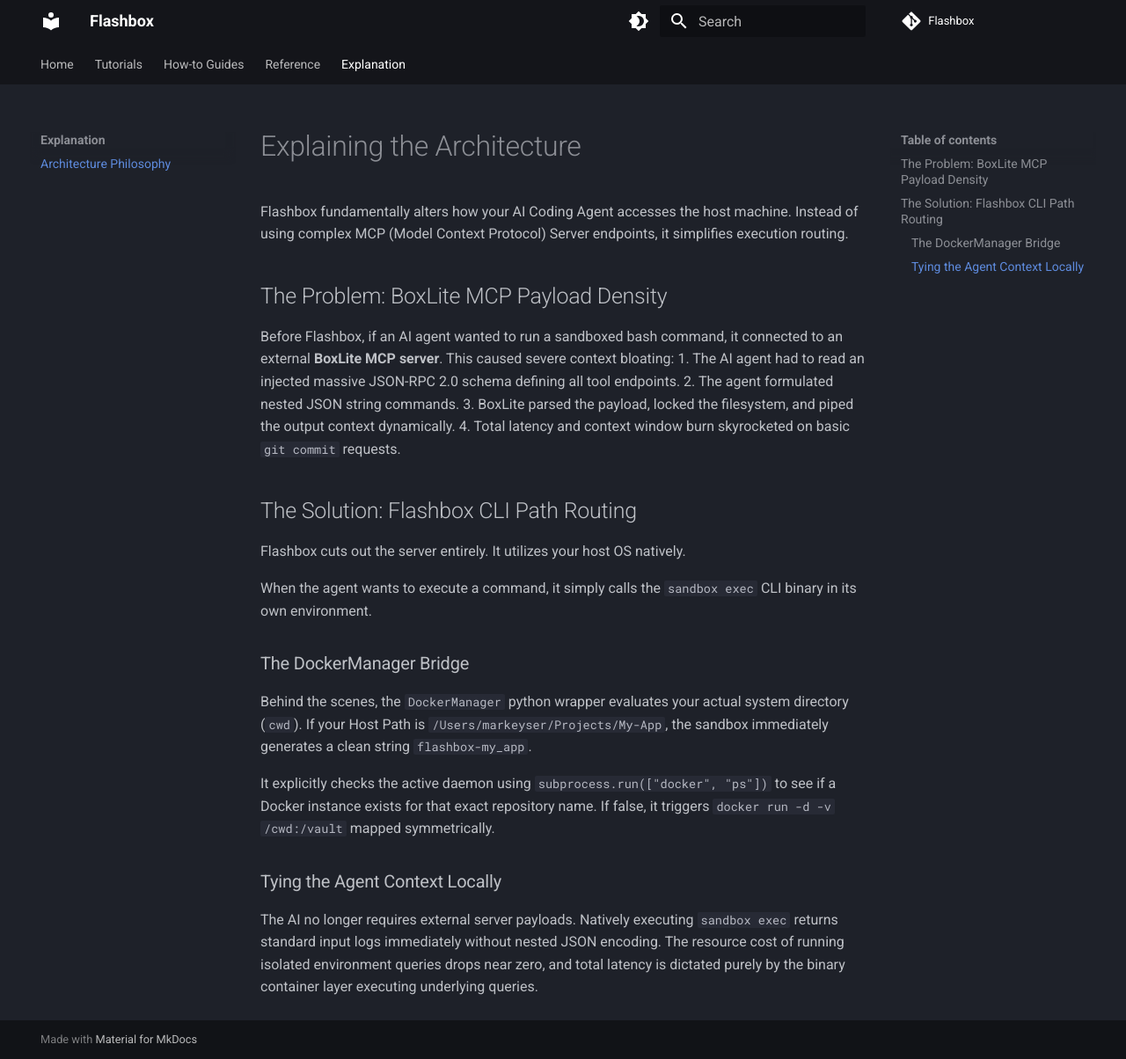
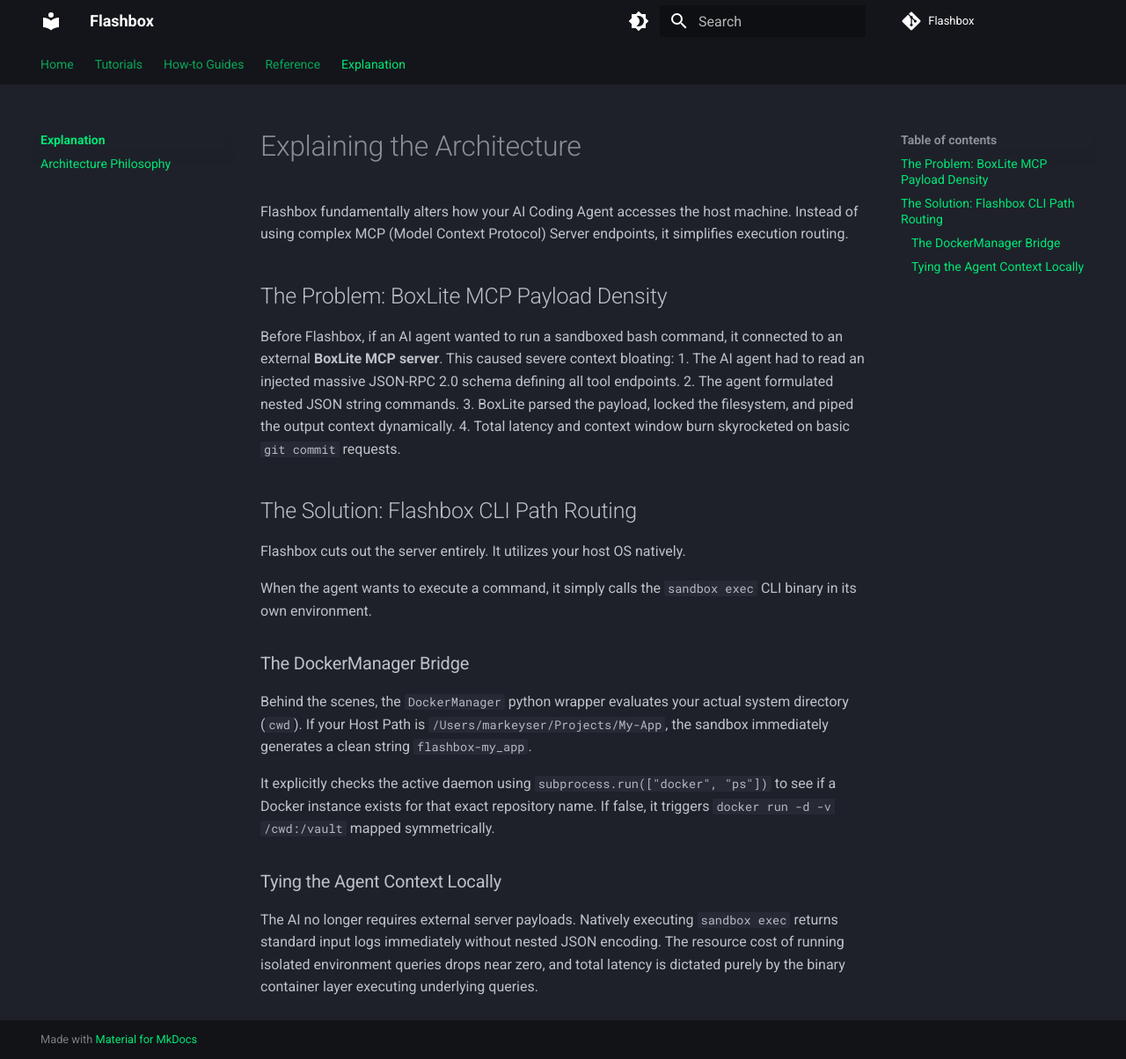
Before and after one commit to markeyser/flashbox, an MkDocs documentation site: the page built from docs/explanation/architecture.md, in a window 1280 px wide and 1204 px high. Shown: the whole window at 88% size. Built offline with MkDocs 1.6.1 and Material for MkDocs 9.7.7, drawn with Linux system fonts in a browser that asks for light colours; comment, search, counter and statistics services are not loaded.

Commit message:
style: Force all links to emerald green permanently, not just on hover

```diff
--- /dev/null
+++ b/docs/assets/theme.css
@@ -0,0 +1,15 @@
+/* Force all links and nav items to emerald green at all times */
+.md-typeset a,
+.md-nav__link,
+.md-tabs__link,
+.md-footer__link {
+  color: #00e676 !important;
+}
+.md-typeset a:hover,
+.md-nav__link:hover,
+.md-tabs__link:hover {
+  color: #69f0ae !important;
+}
+.md-nav__link--active {
+  color: #00e676 !important;
+}
--- a/mkdocs.yml
+++ b/mkdocs.yml
@@ -27,6 +27,8 @@
         icon: material/brightness-7
         name: Switch to dark mode
 
+extra_css:
+  - assets/theme.css
 
 repo_name: Flashbox
 repo_url: https://github.com/markeyser/flashbox
```
